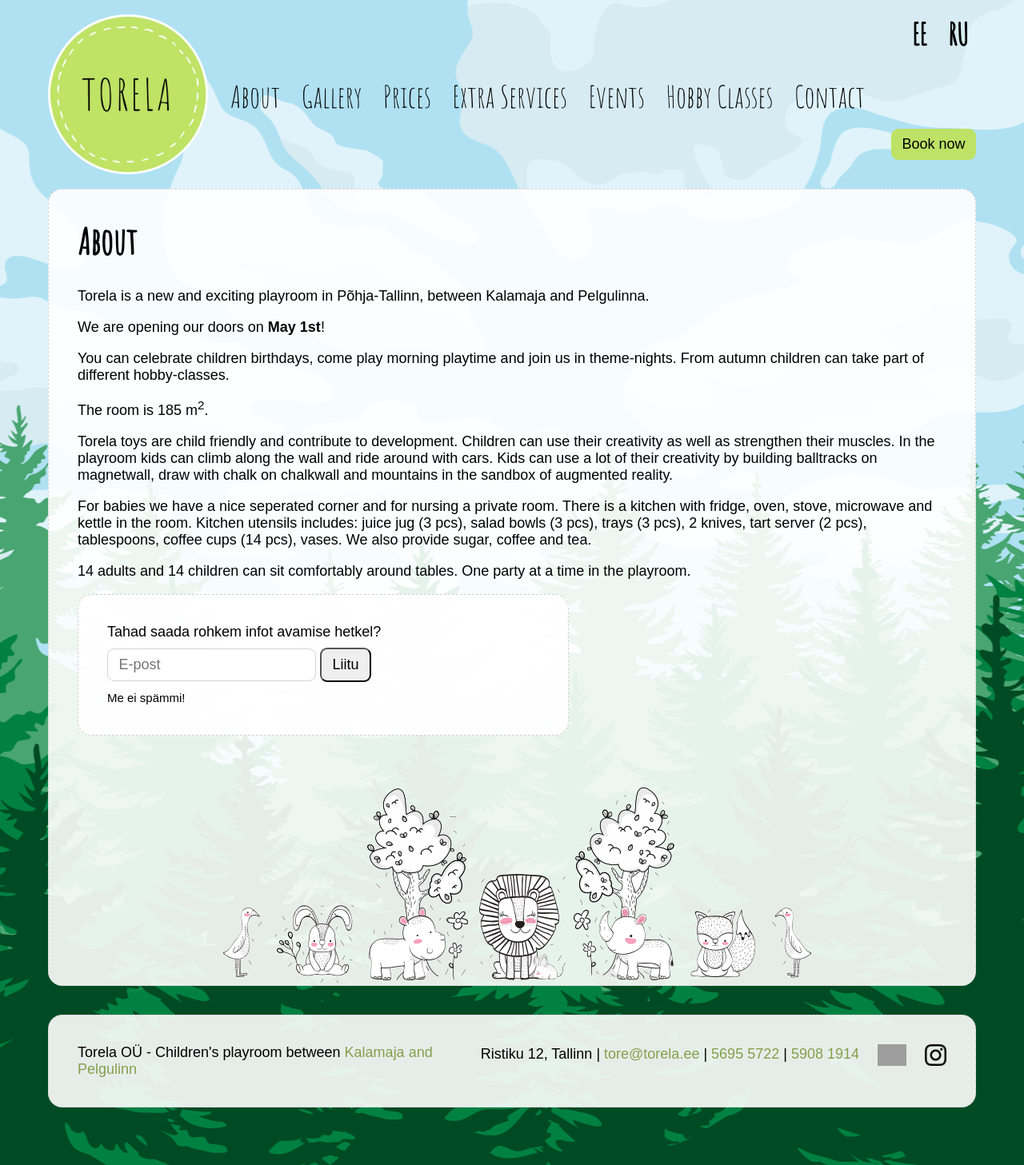
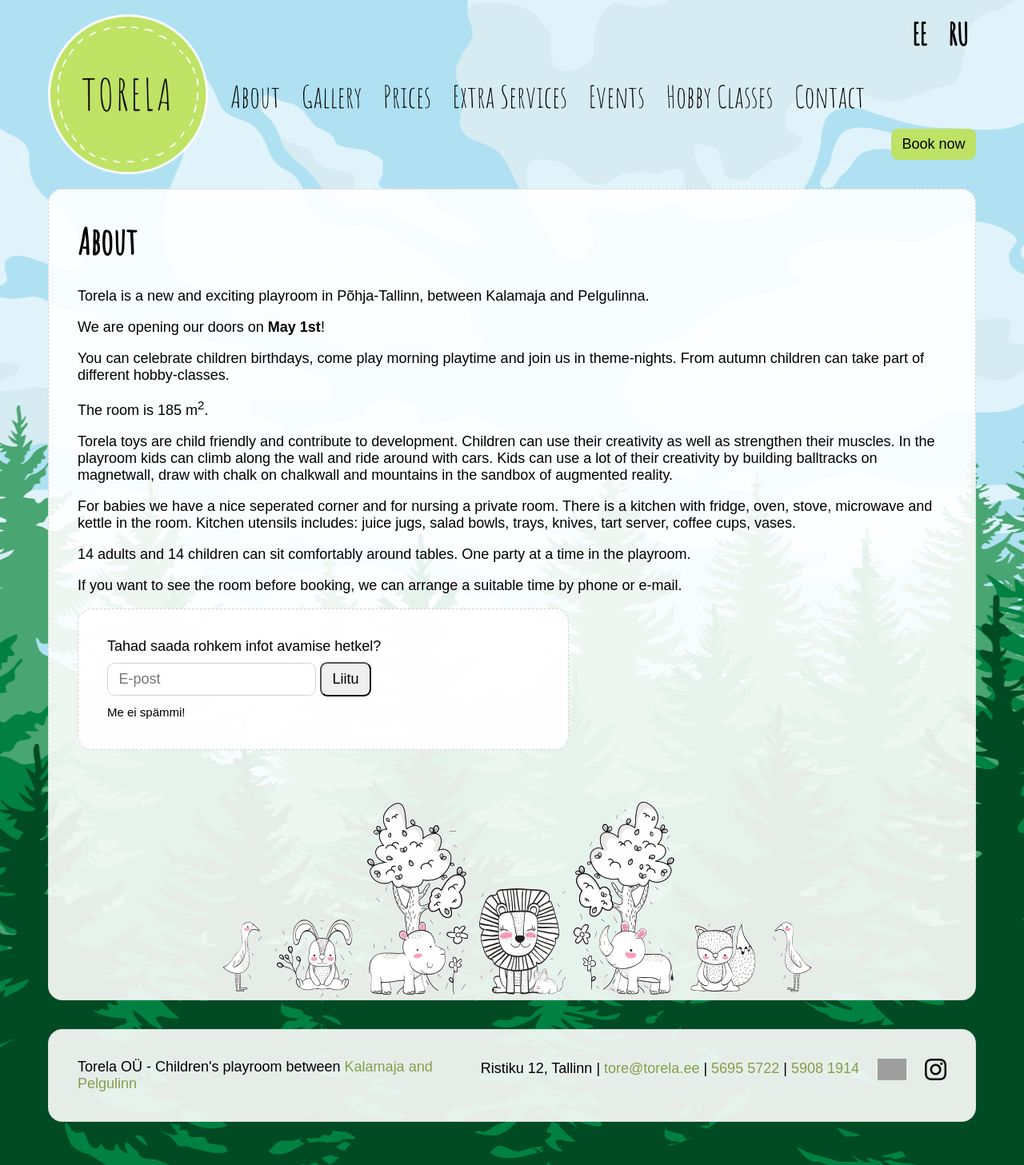
Before and after one commit to mypsik/torela, a Jekyll site: the page built from en/index.md, in a window 1280 px wide. Shown: the whole page at 80% size. Built offline with Jekyll 4.4.1, drawn with Linux system fonts in a browser that asks for light colours; grey boxes are pictures that could not be loaded.

Commit message:
Täiendatud

```diff
--- a/en/index.md
+++ b/en/index.md
@@ -19,7 +19,9 @@ The room is 185 m<sup>2</sup>.
 
 Torela toys are child friendly and contribute to development. Children can use their creativity as well as strengthen their muscles. In the playroom kids can climb along the wall and ride around with cars. Kids can use a lot of their creativity by building balltracks on magnetwall, draw with chalk on chalkwall and mountains in the sandbox of augmented reality.
 
-For babies we have a nice seperated corner and for nursing a private room. There is a kitchen with fridge, oven, stove, microwave and kettle in the room. Kitchen utensils includes: juice jug (3 pcs), salad bowls (3 pcs), trays (3 pcs), 2 knives, tart server (2 pcs), tablespoons, coffee cups (14 pcs), vases. We also provide sugar, coffee and tea.
+For babies we have a nice seperated corner and for nursing a private room. There is a kitchen with fridge, oven, stove, microwave and kettle in the room. Kitchen utensils includes: juice jugs, salad bowls, trays, knives, tart server, coffee cups,  vases.
 
 14 adults and 14 children can sit comfortably around tables.
 One party at a time in the playroom.
+
+If you want to see the room before booking, we can arrange a suitable time by phone or e-mail.
```
